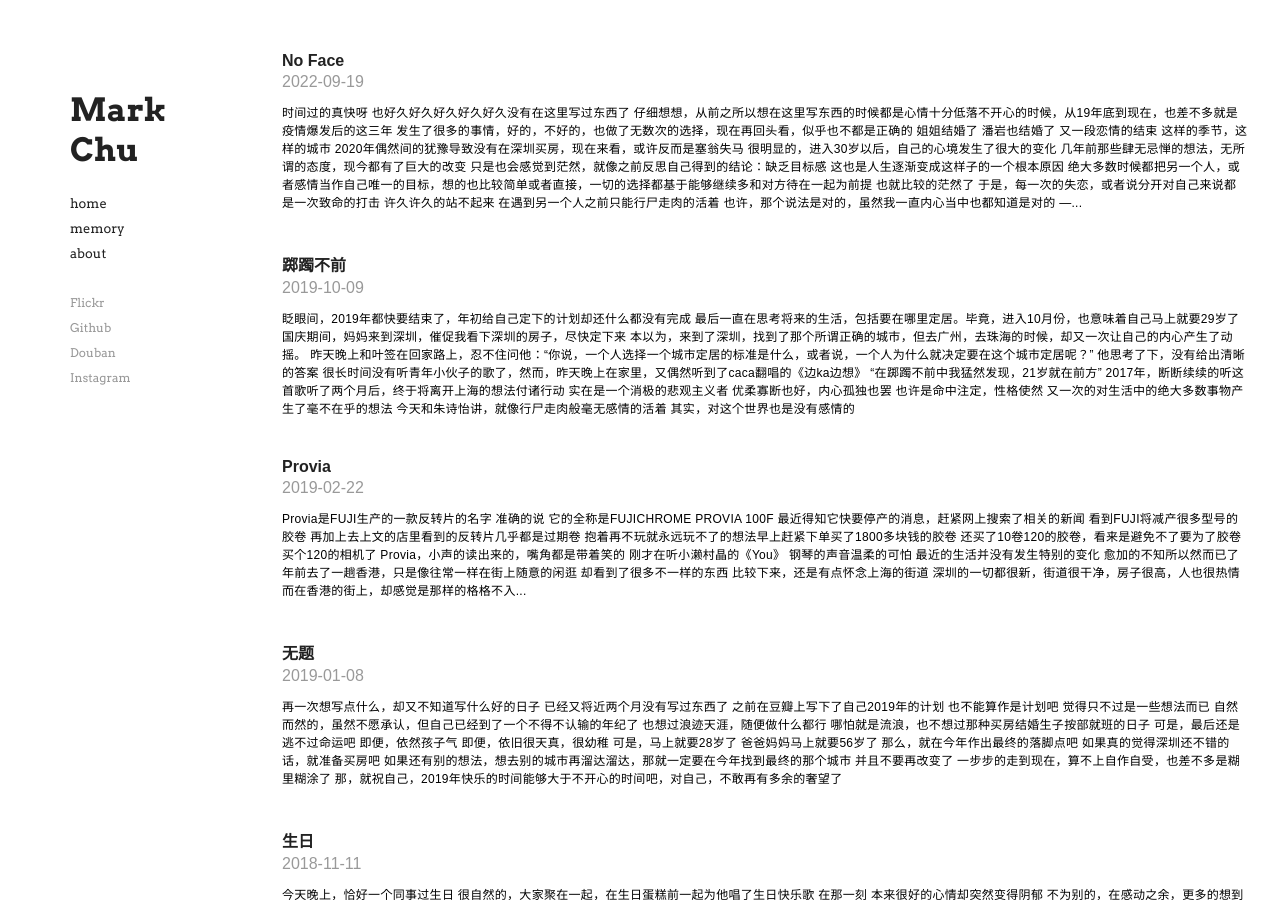
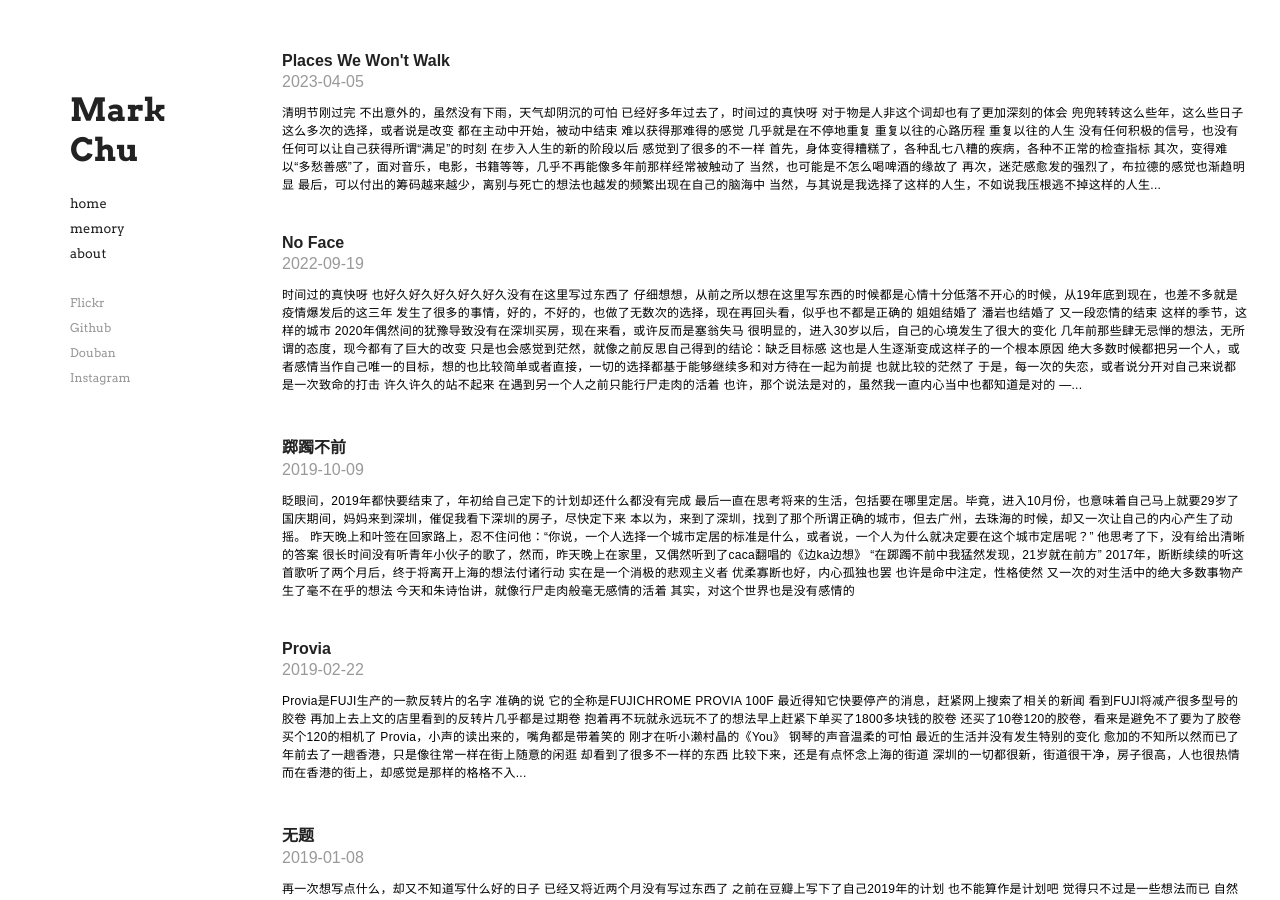
Before and after one commit to PacoIrene/pacoirene.github.io, a Jekyll site: the page built from _pages/memories.html, in a window 1280 px wide and 900 px high. Built offline with Jekyll 4.4.1, drawn with Linux system fonts in a browser that asks for light colours; some web fonts are replaced.

Commit message:
feat: new post

```diff
--- a/_pages/about.html
+++ b/_pages/about.html
@@ -19,7 +19,7 @@ permalink: /about
     一个懦弱的人</br>
     一个永远在纠结拧巴的人</br>
     一个总是妄图用逃避来解决一切未知局面的人</br>
-    以及一个让人怀恨在心的人
+    以及一个总是在不停重复相同错误的人
   </p>
   <p>
     一名足球迷</br>
@@ -42,7 +42,8 @@ permalink: /about
   </p>
   <p>
     偶尔会读加缪，黑塞以及三岛由纪夫</br>
-    会向所有自己在乎的人推荐《荒原》以及《堕落》，当然，不要忘了《恶之花》</br>
+    也会在无数郁郁寡欢的时刻一遍又一遍地阅读《The Love Song of J. Alfred Prufrock》</br>
+    会向所有自己在乎的人推荐《荒原》以及《堕落》，当然，还有《恶之花》</br>
     喜欢中国古代史，曾立志考入北大历史系研究生，落榜后无疾而终
   </p>
   <p>
--- /dev/null
+++ b/_posts/2023-04-05-Places We Won't Walk.md
@@ -0,0 +1,56 @@
+---
+layout: post
+title: "Places We Won't Walk"
+---
+
+
+清明节刚过完
+
+不出意外的，虽然没有下雨，天气却阴沉的可怕
+
+已经好多年过去了，时间过的真快呀
+
+对于物是人非这个词却也有了更加深刻的体会
+<br>
+兜兜转转这么些年，这么些日子
+
+这么多次的选择，或者说是改变
+
+都在主动中开始，被动中结束
+
+难以获得那难得的感觉
+
+几乎就是在不停地重复
+
+重复以往的心路历程
+
+重复以往的人生
+
+没有任何积极的信号，也没有任何可以让自己获得所谓“满足”的时刻
+
+在步入人生的新的阶段以后
+
+感觉到了很多的不一样
+<br>
+首先，身体变得糟糕了，各种乱七八糟的疾病，各种不正常的检查指标
+<br>
+其次，变得难以“多愁善感”了，面对音乐，电影，书籍等等，几乎不再能像多年前那样经常被触动了
+
+当然，也可能是不怎么喝啤酒的缘故了
+<br>
+再次，迷茫感愈发的强烈了，布拉德的感觉也渐趋明显
+<br>
+最后，可以付出的筹码越来越少，离别与死亡的想法也越发的频繁出现在自己的脑海中
+
+<br>
+当然，与其说是我选择了这样的人生，不如说我压根逃不掉这样的人生
+
+想了很久，纠结了很久，犹豫不决了很久
+
+选择了一条在自己看来还算可以的路
+
+但最终却一切失控，走向了接近于黑暗的深渊
+
+一次又一次的挫败，失望，可望而不可得
+
+难道，这就是宿命吗？
```
Also changed, not shown: other parts of _pages/about.html (+2 -2 lines).
